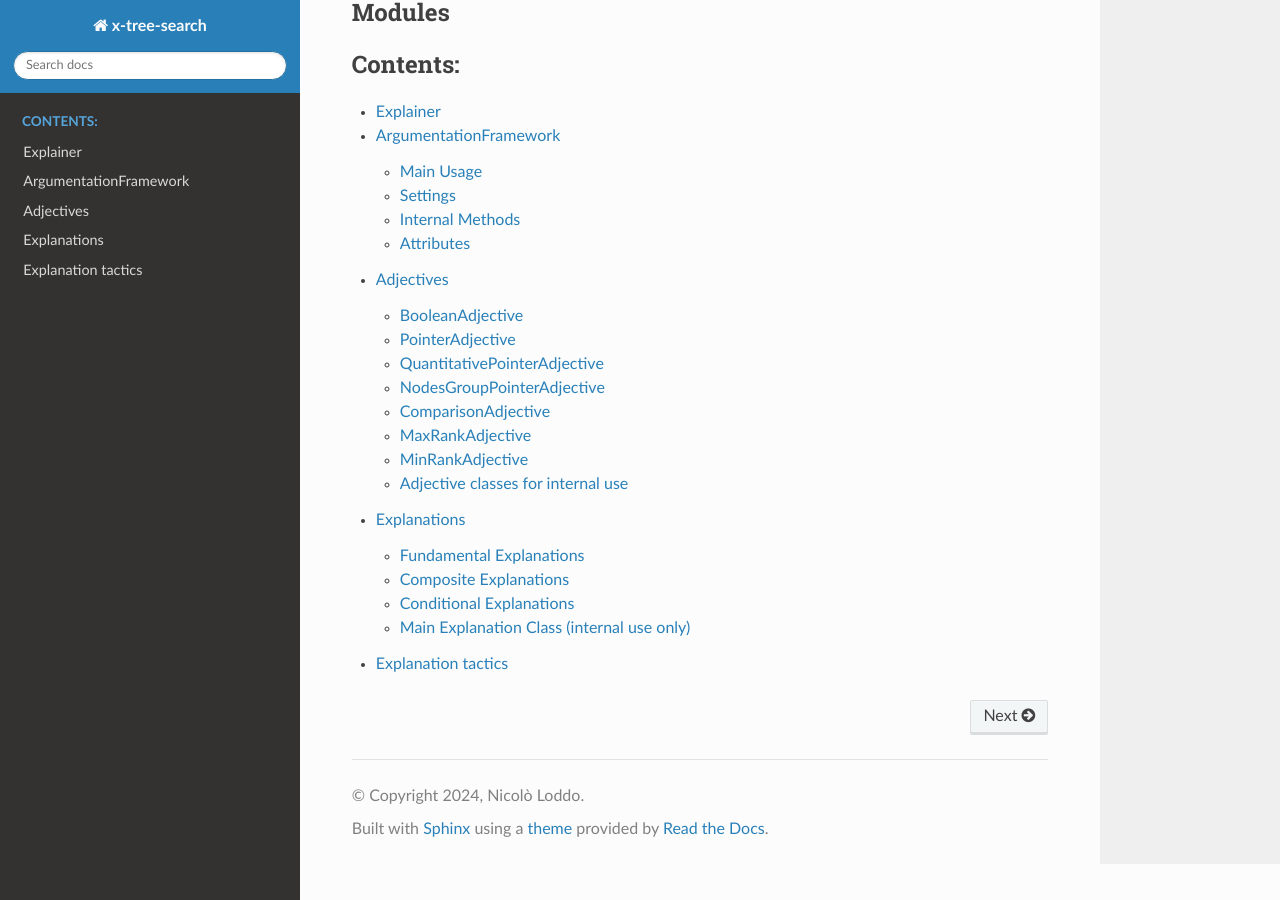
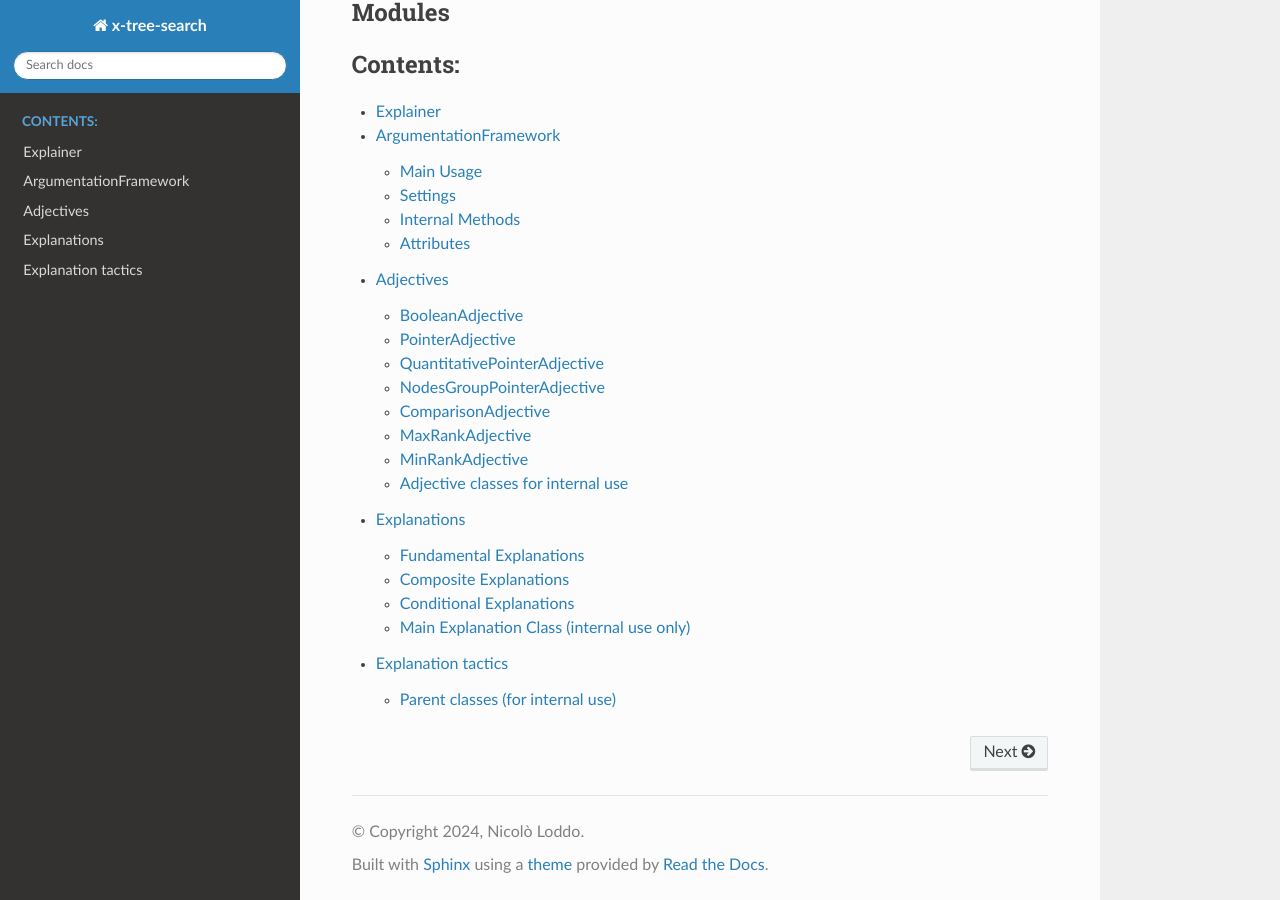
Before and after one commit to nicoloddo/x-tree-search, a Sphinx documentation site: the page built from docs/index.md, in a window 1280 px wide and 900 px high, scrolled down 3372 px. Built offline with Sphinx 7.4.7 and the Read the Docs theme 2.0.0, drawn with Linux system fonts in a browser that asks for light colours; pages that are not in the unit, such as notebooks, are missing from menus; part of the change alters nothing that is shown.

Commit message:
Better partitioned tactics docs

```diff
--- a/docs/rst/tactic.rst
+++ b/docs/rst/tactic.rst
@@ -2,21 +2,6 @@ Explanation tactics
 ====================
 
 .. currentmodule:: src.explainer.explanation_tactics
-
-.. autoclass:: Tactic
-    :members:
-    :inherited-members:
-    :show-inheritance:
-
-.. autoclass:: SpecificTactic
-    :members:
-    :inherited-members:
-    :show-inheritance:
-
-.. autoclass:: GeneralTactic
-    :members:
-    :inherited-members:
-    :show-inheritance:
 
 .. autoclass:: OnlyRelevantComparisons
     :members:
@@ -37,3 +22,27 @@ Explanation tactics
     :members:
     :inherited-members:
     :show-inheritance:
+
+Parent classes (for internal use)
+----------------------------------
+
+Main parent class
+
+.. autoclass:: Tactic
+    :members:
+    :inherited-members:
+    :show-inheritance:
+
+Adjective-specific tactics parent class
+
+.. autoclass:: SpecificTactic
+    :members:
+    :inherited-members:
+    :show-inheritance:
+
+General tactics parent class
+
+.. autoclass:: GeneralTactic
+    :members:
+    :inherited-members:
+    :show-inheritance:
```
